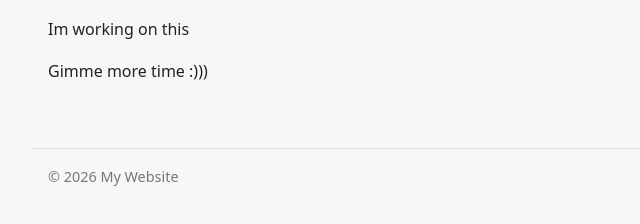
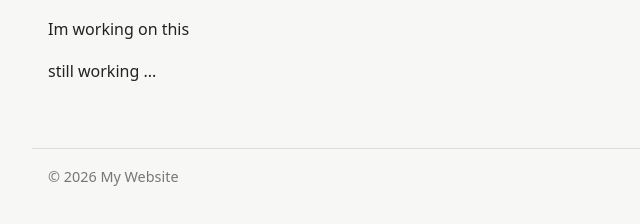
Before and after one commit to mattx2x/website-101, a plain HTML site: page feature1.html in a window 1280 px wide. Shown: the part 204-428 px from the top of the page, 248-888 px from the left. Drawn offline with Linux system fonts and the light colour scheme.

Commit message:
still working on feature

```diff
--- a/feature1.html
+++ b/feature1.html
@@ -20,7 +20,7 @@
   <main>
     <h2>feature1</h2>
     <p>Im working on this</p>
-    <p>Gimme more time :)))</p>
+    <p>still working ...</p>
   </main>
 
   <footer>&copy; 2026 My Website</footer>
```
